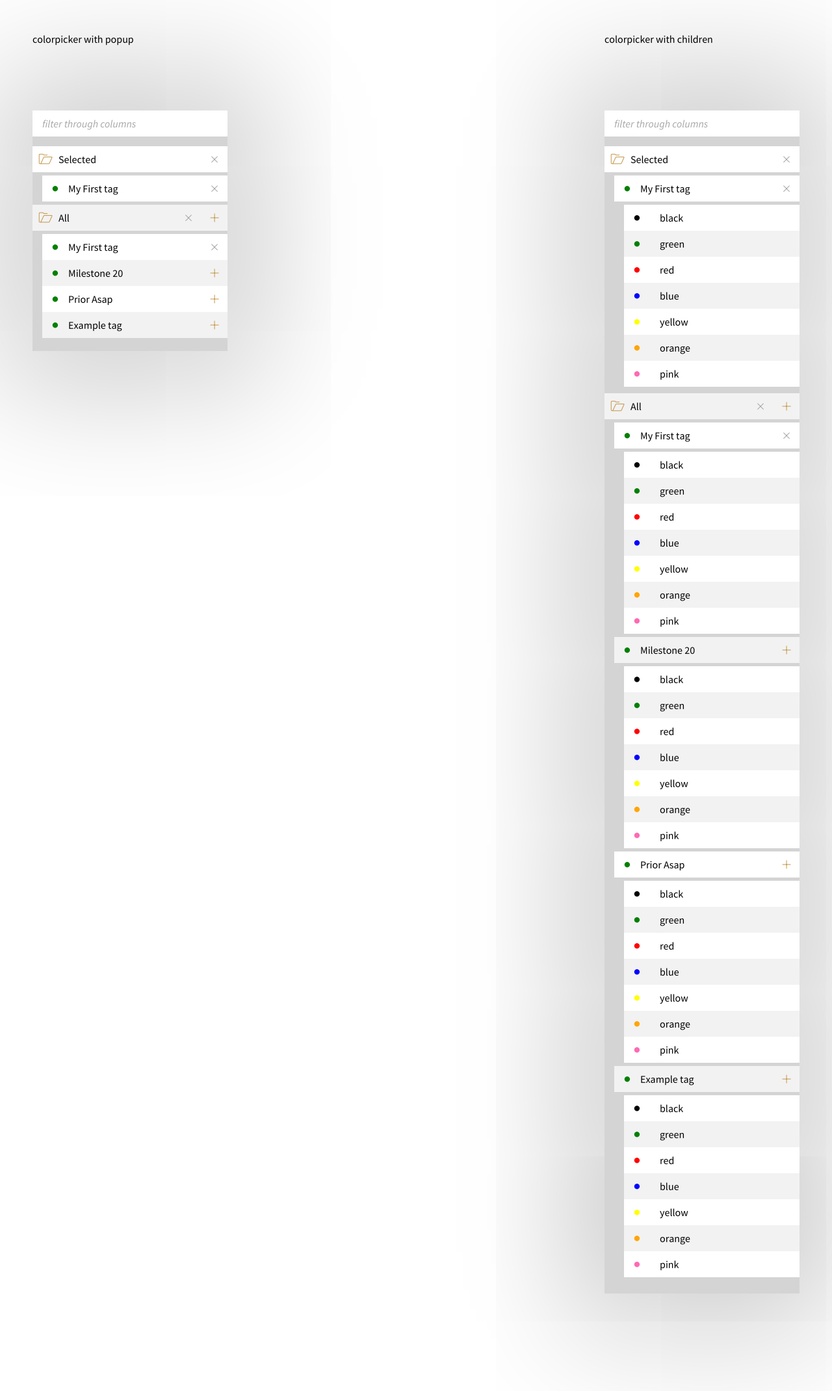
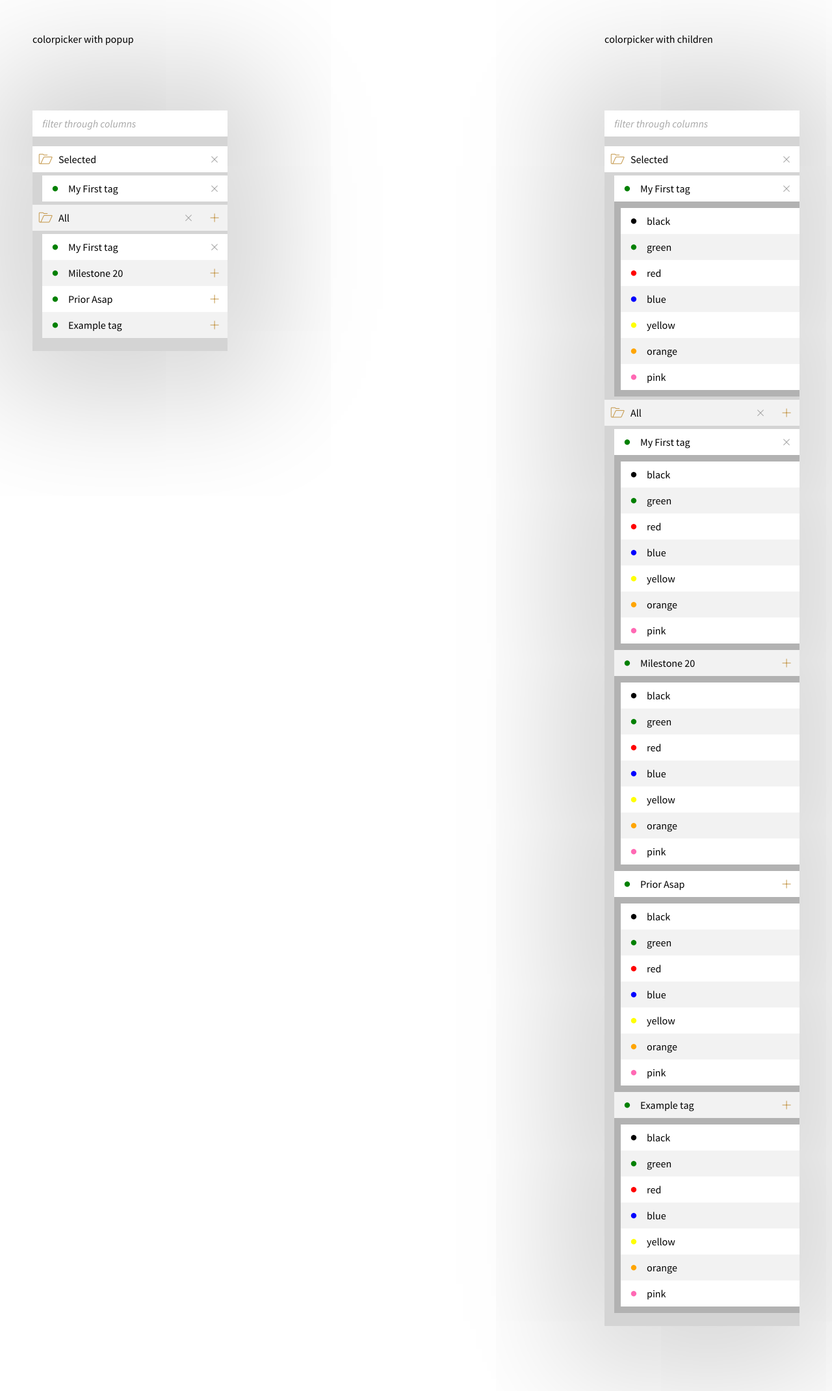
Before and after one commit to lordblendi/tracker-mockup, a Jekyll site: the page built from pages/colorpicker.html, in a window 1280 px wide. Shown: the whole page at 65% size. Built offline with Jekyll 4.4.1, drawn with Linux system fonts in a browser that asks for light colours; nearby versions of some CDN libraries; comment, search, counter and statistics services are not loaded.

Commit message:
update tagpciker

```diff
--- a/_includes/blocks/colorSelector-children.html
+++ b/_includes/blocks/colorSelector-children.html
@@ -1,8 +1,8 @@
-<div class="itemBox itemBox--children js_itemBox--colors">
+<div class="itemBox itemBox--children itemBox--tagPicker js_itemBox--colors">
   <div class="itemBoxTable">
     <div class="itemBoxBody">
       <ul class="itemBoxTable__bodyRow">
-        <li class="itemBoxTable__bodyCell" style="flex-grow: 0;" data-flex="1">
+        <li class="itemBoxTable__bodyCell" style="flex-grow: 0;" data-flex="0">
           <div class="itemBoxTable__bodyCellInner js_itemBoxTable__bodyCellInner--color">
             <i class="itemBoxTable__action itemBoxTable__action--toggle" style="color: black;" data-color="black">܌</i>
           </div>
@@ -14,7 +14,7 @@
         </li>
       </ul>
       <ul class="itemBoxTable__bodyRow">
-        <li class="itemBoxTable__bodyCell" style="flex-grow: 0;" data-flex="1">
+        <li class="itemBoxTable__bodyCell" style="flex-grow: 0;" data-flex="0">
           <div class="itemBoxTable__bodyCellInner js_itemBoxTable__bodyCellInner--color">
             <i class="itemBoxTable__action itemBoxTable__action--toggle" style="color: green;" data-color="green">܌</i>
           </div>
@@ -26,7 +26,7 @@
         </li>
       </ul>
       <ul class="itemBoxTable__bodyRow">
-        <li class="itemBoxTable__bodyCell" style="flex-grow: 0;" data-flex="1">
+        <li class="itemBoxTable__bodyCell" style="flex-grow: 0;" data-flex="0">
           <div class="itemBoxTable__bodyCellInner js_itemBoxTable__bodyCellInner--color">
             <i class="itemBoxTable__action itemBoxTable__action--toggle" style="color: red;" data-color="red">܌</i>
           </div>
@@ -38,7 +38,7 @@
         </li>
       </ul>
       <ul class="itemBoxTable__bodyRow">
-        <li class="itemBoxTable__bodyCell" style="flex-grow: 0;" data-flex="1">
+        <li class="itemBoxTable__bodyCell" style="flex-grow: 0;" data-flex="0">
           <div class="itemBoxTable__bodyCellInner js_itemBoxTable__bodyCellInner--color">
             <i class="itemBoxTable__action itemBoxTable__action--toggle" style="color: blue;" data-color="blue">܌</i>
           </div>
@@ -50,7 +50,7 @@
         </li>
       </ul>
       <ul class="itemBoxTable__bodyRow">
-        <li class="itemBoxTable__bodyCell" style="flex-grow: 0;" data-flex="1">
+        <li class="itemBoxTable__bodyCell" style="flex-grow: 0;" data-flex="0">
           <div class="itemBoxTable__bodyCellInner js_itemBoxTable__bodyCellInner--color">
             <i class="itemBoxTable__action itemBoxTable__action--toggle" style="color: yellow;" data-color="yellow">܌</i>
           </div>
@@ -62,7 +62,7 @@
         </li>
       </ul>
       <ul class="itemBoxTable__bodyRow">
-        <li class="itemBoxTable__bodyCell" style="flex-grow: 0;" data-flex="1">
+        <li class="itemBoxTable__bodyCell" style="flex-grow: 0;" data-flex="0">
           <div class="itemBoxTable__bodyCellInner js_itemBoxTable__bodyCellInner--color">
             <i class="itemBoxTable__action itemBoxTable__action--toggle" style="color: orange;" data-color="orange">܌</i>
           </div>
@@ -74,7 +74,7 @@
         </li>
       </ul>
       <ul class="itemBoxTable__bodyRow">
-        <li class="itemBoxTable__bodyCell" style="flex-grow: 0;" data-flex="1">
+        <li class="itemBoxTable__bodyCell" style="flex-grow: 0;" data-flex="0">
           <div class="itemBoxTable__bodyCellInner js_itemBoxTable__bodyCellInner--color">
             <i class="itemBoxTable__action itemBoxTable__action--toggle" style="color: hotpink;" data-color="hotpink">܌</i>
           </div>
--- a/_includes/popups/colorPicker-children.html
+++ b/_includes/popups/colorPicker-children.html
@@ -72,7 +72,7 @@
             </li>
             <li class="itemBoxTable__bodyCell" style="flex-grow: 1;">
               <div class="itemBoxTable__bodyCellInner">
-                <i>All</i>
+                All
               </div>
             </li>
             <li class="itemBoxTable__bodyCell itemBoxTable__bodyCell--remove js_itemBoxTable__bodyCell--removeAll" style="flex-grow: 0;" data-flex="0">
@@ -107,7 +107,9 @@
                     </div>
                   </li>
                 </ul>
-                  {% include blocks/colorSelector-children.html %}
+
+                {% include blocks/colorSelector-children.html %}
+
                 <ul class="itemBoxTable__bodyRow">
                     <li class="itemBoxTable__bodyCell js_colorselector-trigger" style="flex-grow: 0;" data-flex="0">
                       <div class="itemBoxTable__bodyCellInner js_itemBoxTable__bodyCellInner--colortoggle">
--- a/sass/components/itemBox.scss
+++ b/sass/components/itemBox.scss
@@ -7,7 +7,6 @@
 
   &--children {
     padding: 5px 0 5px 15px;
-    background-color: transparent;
     opacity: 0;
     animation: fadeIn .3s linear forwards;
   }
@@ -228,6 +227,12 @@
           }
         }
 
+        &--active {
+          &::after {
+            height: 2px;
+          }
+        }
+
         &--focus {
           background-color: #FFF;
           box-shadow: 0 0 50px rgba(24,74,103,.4);
--- a/sass/components/multiSelector.scss
+++ b/sass/components/multiSelector.scss
@@ -30,12 +30,9 @@
     .itemBox {
       color: #000;
 
-      &--children {
-        background-color: transparent;
-
-        .itemBox--children {
-          /*background-color: rgba(0,0,0,0);*/
-        }
+      &--tagPicker {
+        padding: 10px 0 10px 10px;
+        background-color: #B2B2B2;
       }
     }
   }
--- a/scripts/components/colorselector.js
+++ b/scripts/components/colorselector.js
@@ -9,6 +9,13 @@ $('.js_colorselector-trigger').on('click', function() {
   const dataColorPicker = $(multiselect).attr('data-colorpicker');
   const colorSelectorPopup = $(dataColorPicker);
   triggerColorSelectorPopup(toggle, colorSelectorPopup);
+
+  if ( toggle.hasClass('itemBoxTable__bodyCell--active') ) {
+    toggle.removeClass('itemBoxTable__bodyCell--active')
+  }
+  else {
+    toggle.addClass('itemBoxTable__bodyCell--active')
+  }
 });
 
 $('.multiSelector--colorPicker .js_itemBoxTable__bodyCellInner--color').on('click', function() {
```
